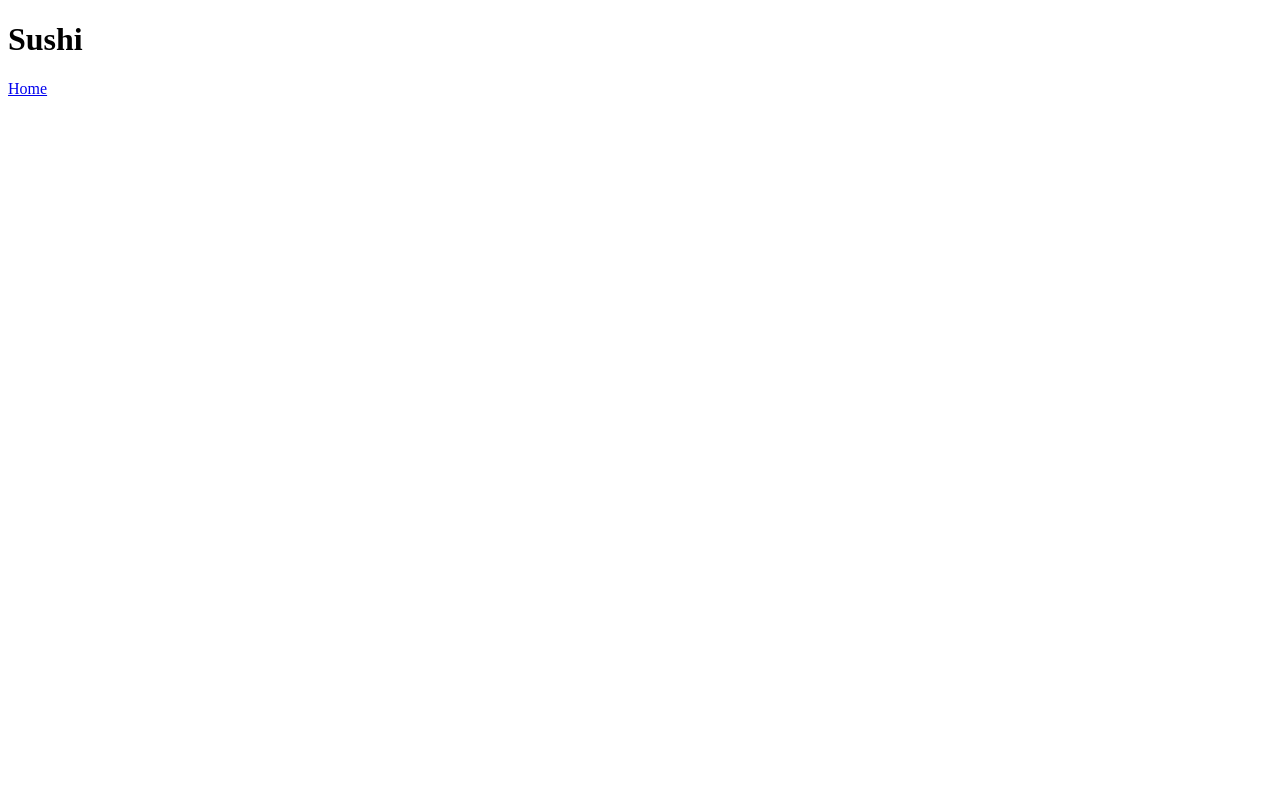
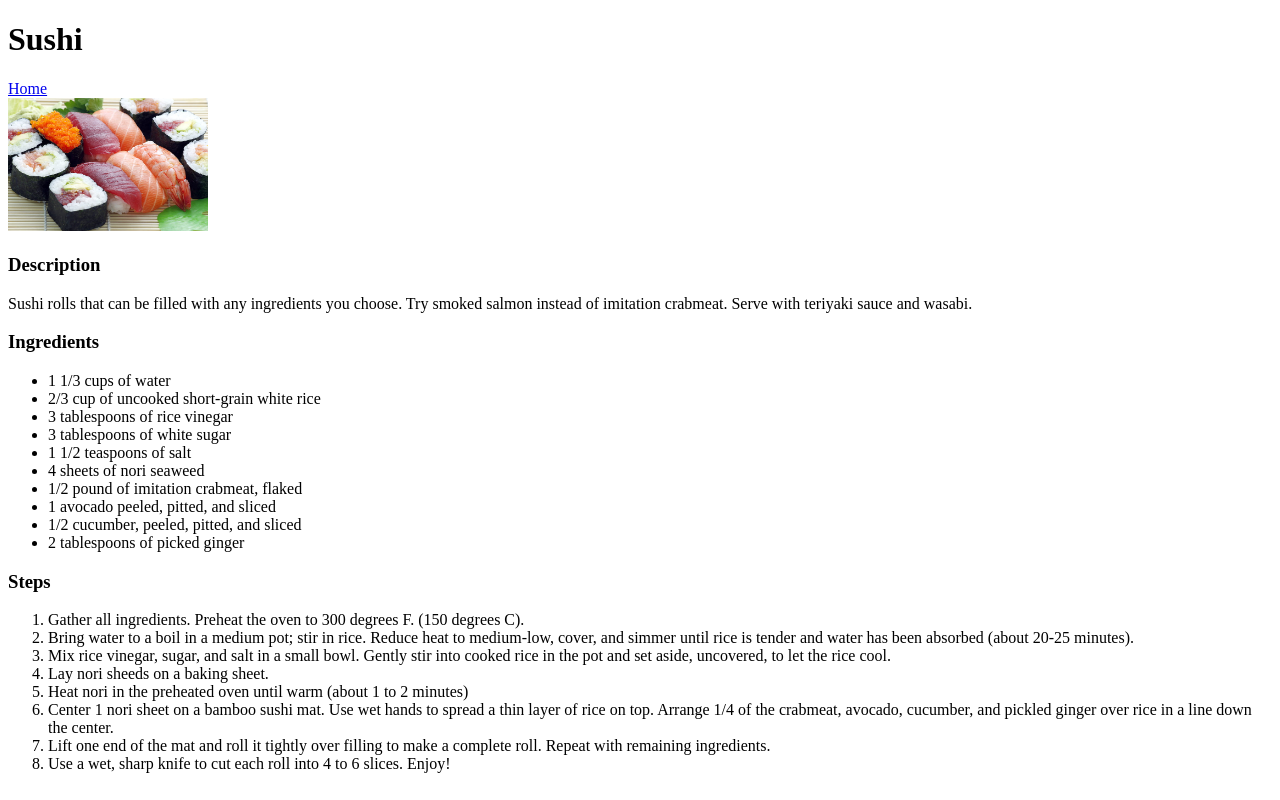
Before and after one commit to mirimaya/odin-recipes, a plain HTML site: page recipes/sushi.html in a window 1280 px wide. Drawn offline with Linux system fonts and the light colour scheme.

Commit message:
Added sushiimg, and filled in description, ingredients, and steps to fulfill assignment requirements. Updated bug in index.html links.

```diff
--- a/recipes/sushi.html
+++ b/recipes/sushi.html
@@ -9,6 +9,39 @@
 <body>
     <h1>Sushi</h1>
     <a href="../index.html">Home</a>
+    <!-- add a free image of the finished dish -->
+    <div>
+        <img src="../img/sushiimg.jpg" alt="An image of various types of sushi with various toppings" width="200">
+    </div>
+    <!-- add a “Description” heading followed by a paragraph or two describing the recipe. -->
+    <h3>Description</h3>
+    <p>Sushi rolls that can be filled with any ingredients you choose. Try smoked salmon instead of imitation crabmeat. Serve with teriyaki sauce and wasabi.</p>
+    <!-- add an “Ingredients” heading followed by an unordered list of the ingredients needed. -->
+    <h3>Ingredients</h3>
+    <ul>
+        <li>1 1/3 cups of water</li>
+        <li>2/3 cup of uncooked short-grain white rice</li>
+        <li>3 tablespoons of rice vinegar</li>
+        <li>3 tablespoons of white sugar</li>
+        <li>1 1/2 teaspoons of salt</li>
+        <li>4 sheets of nori seaweed</li>
+        <li>1/2 pound of imitation crabmeat, flaked</li>
+        <li>1 avocado peeled, pitted, and sliced</li>
+        <li>1/2 cucumber, peeled, pitted, and sliced</li>
+        <li>2 tablespoons of picked ginger</li>
+    </ul>
+    <!-- add a “Steps” heading followed by an ordered list of the steps needed  -->
+    <h3>Steps</h3>
+    <ol>
+        <li>Gather all ingredients. Preheat the oven to 300 degrees F. &#40;150 degrees C&#41;.</li>
+        <li>Bring water to a boil in a medium pot; stir in rice. Reduce heat to medium-low, cover, and simmer until rice is tender and water has been absorbed &#40;about 20-25 minutes&#41;.</li>
+        <li>Mix rice vinegar, sugar, and salt in a small bowl. Gently stir into cooked rice in the pot and set aside, uncovered, to let the rice cool.</li>
+        <li>Lay nori sheeds on a baking sheet.</li>
+        <li>Heat nori in the preheated oven until warm &#40;about 1 to 2 minutes&#41;</li>
+        <li>Center 1 nori sheet on a bamboo sushi mat. Use wet hands to spread a thin layer of rice on top. Arrange 1/4 of the crabmeat, avocado, cucumber, and pickled ginger over rice in a line down the center.</li>
+        <li>Lift one end of the mat and roll it tightly over filling to make a complete roll. Repeat with remaining ingredients.</li>
+        <li>Use a wet, sharp knife to cut each roll into 4 to 6 slices. Enjoy!</li>
+    </ol>
 </body>
 
 </html>
```
Also changed, not shown: index.html (+2 -2 lines), img/sushiimg.jpg (added).
